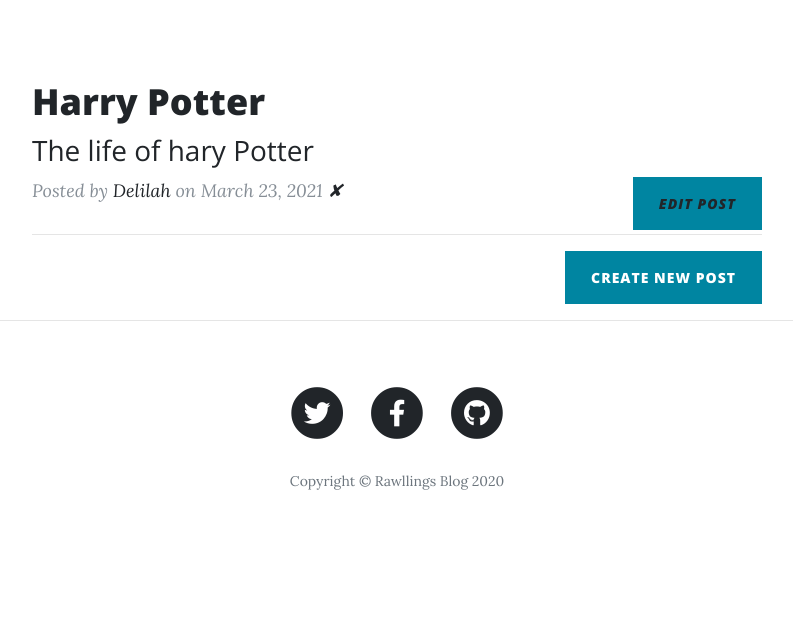
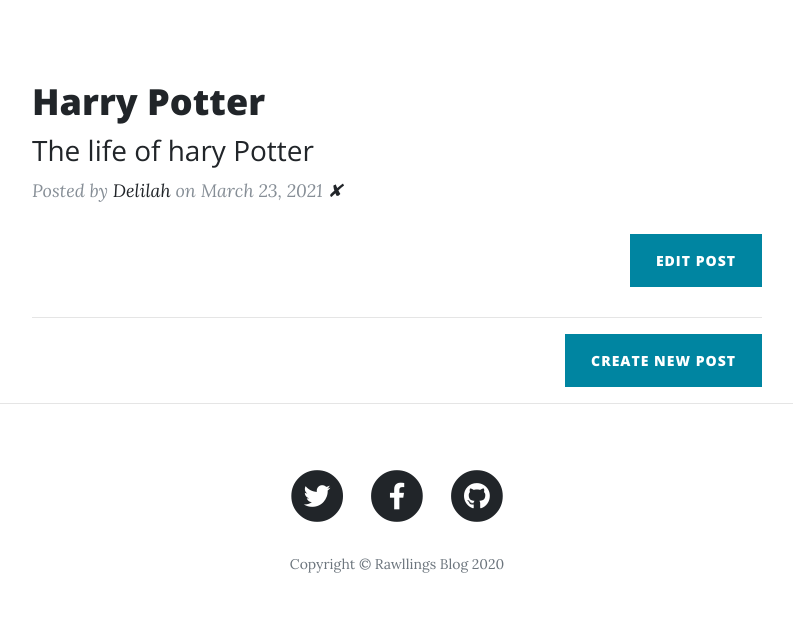
Before and after one commit to derawl/Rawllings-Blog, a Flask app: template templates/index.html in a window 1280 px wide. Shown: the part 532-1159 px from the top of the page, without its empty margins (243-1036 px from the left). Before the commit the page ends 1022 px from the top, so only its background shows below. Run offline with Flask 2, Linux system fonts and the light colour scheme; data comes from the database, SQL or seed files in the repository; the template is opened without the code that fills it: values that come from a table or form of the project are taken from there, most other values are stand-ins (such as "Sample title", 1, 10 or a date in 2020); some libraries are stand-ins or nearby versions.

Commit message:
Get all posts changed

```diff
--- a/templates/index.html
+++ b/templates/index.html
@@ -34,8 +34,10 @@
             on {{post.date}}
             {% if id == 1 %}
               <a href="{{url_for('delete_post', post_id=post.id) }}">✘</a>
+            <div class="clearfix">
               <a class="btn btn-primary float-right" href="{{url_for('edit_post', post_id=post.id) }}">Edit Post</a>
-            {% endif %}
+        </div>
+          {% endif %}
 
           </p>
         </div>
```
